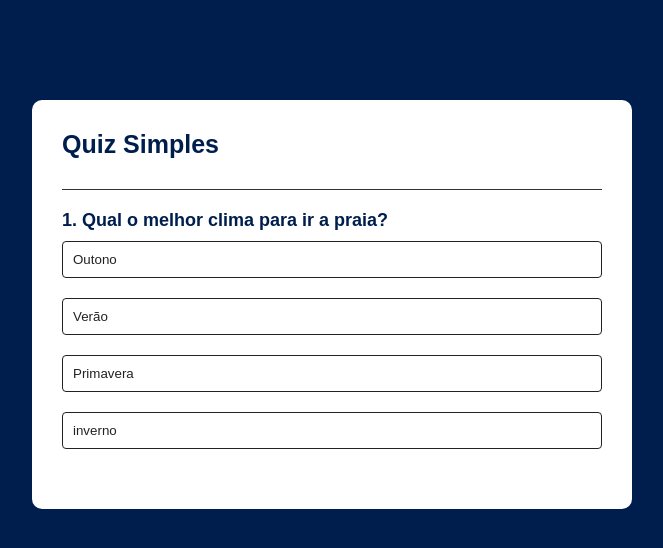
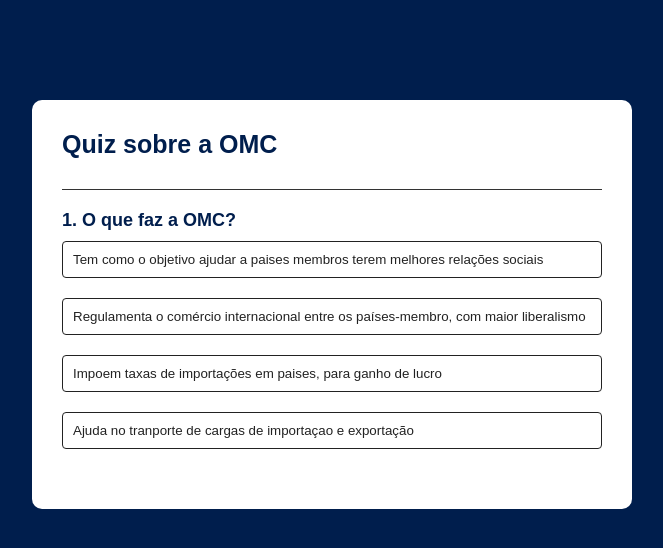
Before and after one commit to AlexandreCovaleki/Trabalho-de-Geografia, a plain HTML site: page Trabalho da geografia/index.html in a window 1280 px wide. Shown: the whole page, without its empty margins (308-971 px from the left). Drawn offline with Linux system fonts and the light colour scheme.

Commit message:
Add files via upload

```diff
--- a/Trabalho da geografia/index.html
+++ b/Trabalho da geografia/index.html
@@ -6,7 +6,7 @@
 </head>
 <body>
 <div class="app">
-    <h1>Quiz Simples</h1>
+    <h1>Quiz sobre a OMC</h1>
     <div class="quiz">
         <h2 id="question">As Perguntas Irão Aqui</h2>
         <div id="answer-buttons"></div>
--- a/Trabalho da geografia/script.js
+++ b/Trabalho da geografia/script.js
@@ -1,40 +1,113 @@
 const questions = [
     {
-        question: "Qual o melhor clima para ir a praia?",
+        question: "O que faz a OMC?",
         answers: [
-            { text: "Outono", correct: false},
-            { text: "Verão", correct: true},
-            { text: "Primavera", correct: false},
-            { text: "inverno", correct: false},
+            { text: "Tem como o objetivo ajudar a paises membros terem melhores relações sociais", correct: false},
+            { text: "Regulamenta o comércio internacional entre os países-membro, com maior liberalismo", correct: true},
+            { text: "Impoem taxas de importações em paises, para ganho de lucro", correct: false},
+            { text: "Ajuda no tranporte de cargas de importaçao e exportação", correct: false},
         ]
     },
     {
-        question: "Qual o Pais com maoir polulação?",
+        question: "Qual o contexto de criação da GATT?",
         answers: [
-            { text: "Brasil", correct: false},
-            { text: "Canada", correct: false},
-            { text: "China", correct: false},
-            { text: "India", correct: true},
+            { text: "Industrialização", correct: false},
+            { text: "2º Guerra Mundial", correct: false},
+            { text: "Corrida Armamentista", correct: false},
+            { text: "Guerra Fria", correct: true},
         ]
     },
     {
-        question: "Qual desses canta Hip-hop?",
+        question: "Cite ao menos 3 países-membros da OMC:",
         answers: [
-            { text: "MacDeMarco", correct: true},
-            { text: "Lil Pep", correct: false},
-            { text: "Michael Jackson", correct: false},
-            { text: "XXXTentacion", correct: false},
+            { text: "Brasil, Chile, Japão", correct: true},
+            { text: "Coreia Do Norte, Coreia Do Sul e Indonesia", correct: false},
+            { text: "Vaticano, Canada, Rússia", correct: false},
+            { text: "Groenlândia, Inglaterra, Italia", correct: false},
         ]
     },
     {
-        question: "Qual é o pais mais grande em territorio?",
+        question: "Onde está localizada a sede da OMC?",
         answers: [
-            { text: "Brasil", correct: false},
-            { text: "USA", correct: false},
-            { text: "Russia", correct: true},
-            { text: "China", correct: false},
+            { text: "Paris", correct: false},
+            { text: "Munique", correct: false},
+            { text: "Genebra", correct: true},
+            { text: "Washington", correct: false},
         ]
-    }
+    },
+    {
+        question: "Por que a OMC substituiu a GATT?",
+        answers: [
+            { text: "Por apresentar um desempenho favoravel sobre o objetivo inicial", correct: false},
+            { text: "Pela GATT não ser algo mais preciso, então o modificaram", correct: false},
+            { text: "Por acharem não ser mais preciso um Acordo Geral De Tarifas e Comércio", correct: false},
+            { text: "Pois a GATT não estava conseguindo cumprir com o seu objetivo inicial", correct: true},
+        ]
+    },
+    {
+        question: "Como a OMC promove a liberalização do comércio internacional?",
+        answers: [
+            { text: "Reduzindo as tarifas alfandegárias e estabelecendo acordo entre os Estados", correct: true},
+            { text: "Aumentando Tarifas para a ver um ganho de imposto", correct: false},
+            { text: "Retirando as tarifas alfandegárias e estabele acordos favoraveis para so um país", correct: false},
+            { text: "Liberando o comércio sem depender de contratos ou taxas", correct: false},
+        ]
+    },
+    {
+        question: "Por que a entrada na China na OMC foi interessante para os países que já eram membros e outros futuros membros? ",
+        answers: [
+            { text: "Permitiu que os paises membros terem uma relação melhor com a China", correct: false},
+            { text: "Permitiu uma melhora na economia de paises membros da OMC", correct: false},
+            { text: "Rompeu com o isolacionismo e teve desenvolvimento econômico", correct: true},
+            { text: "Tinham como objetivo de taxar as exportações e importações da China", correct: false},
+        ]
+    },
+    {
+        question: "Segunda a OMC, qual o commodity mais afetado pela guerra russa e ucraniana?",
+        answers: [
+            { text: "A Carne de Gado", correct: false},
+            { text: "Os cereais", correct: true},
+            { text: "O petróleo", correct: false},
+            { text: "O minério de ferro", correct: false},
+        ]
+    },
+    {
+        question: "Qual é a participação do Brasil na OMC?",
+        answers: [
+            { text: "Ajuda na solução da controvérsias da OMC", correct: true},
+            { text: "Tem o objetivo de taxar os paises membros sobre suas exportações", correct: false},
+            { text: "Ajuda na criação de contratos injustos entre os paises", correct: false},
+            { text: "Ajuda com a recadação de taxas", correct: false},
+        ]
+    },
+    {
+        question: "Quantos acordos bilaterais a Rússia teve que assinar para entrar na OMC?",
+        answers: [
+            { text: "12 acordos bilaterais", correct: false},
+            { text: "43 acordos bilaterais", correct: false},
+            { text: "8 acordos bilaterais", correct: false},
+            { text: "30 acordos bilaterais", correct: true},
+        ]
+    },
+    {
+        question: "Qual a característica marcante entre os membros da OMC?",
+        answers: [
+            { text: "Prezam pelo liberalismo", correct: true},
+            { text: "Tem como caracteristica o comando absoluto sobre paises menores", correct: false},
+            { text: "Prezam pela dificutação das importações e exportações", correct: false},
+            { text: "Tem a caracteristica de desigualdade entre paises ", correct: false},
+        ]
+    },
+    {
+        question: "Qual a regularidade das reuniões dos membros da OMC?",
+        answers: [
+            { text: "Todos os anos", correct: false},
+            { text: "A cada 5 anos", correct: false},
+            { text: "De 2 em 2 anos", correct: true},
+            { text: "Entre 6 a 6 meses", correct: false},
+        ]
+    },
+
 ];
 
 const questionElement = document.getElementById("question");
```
